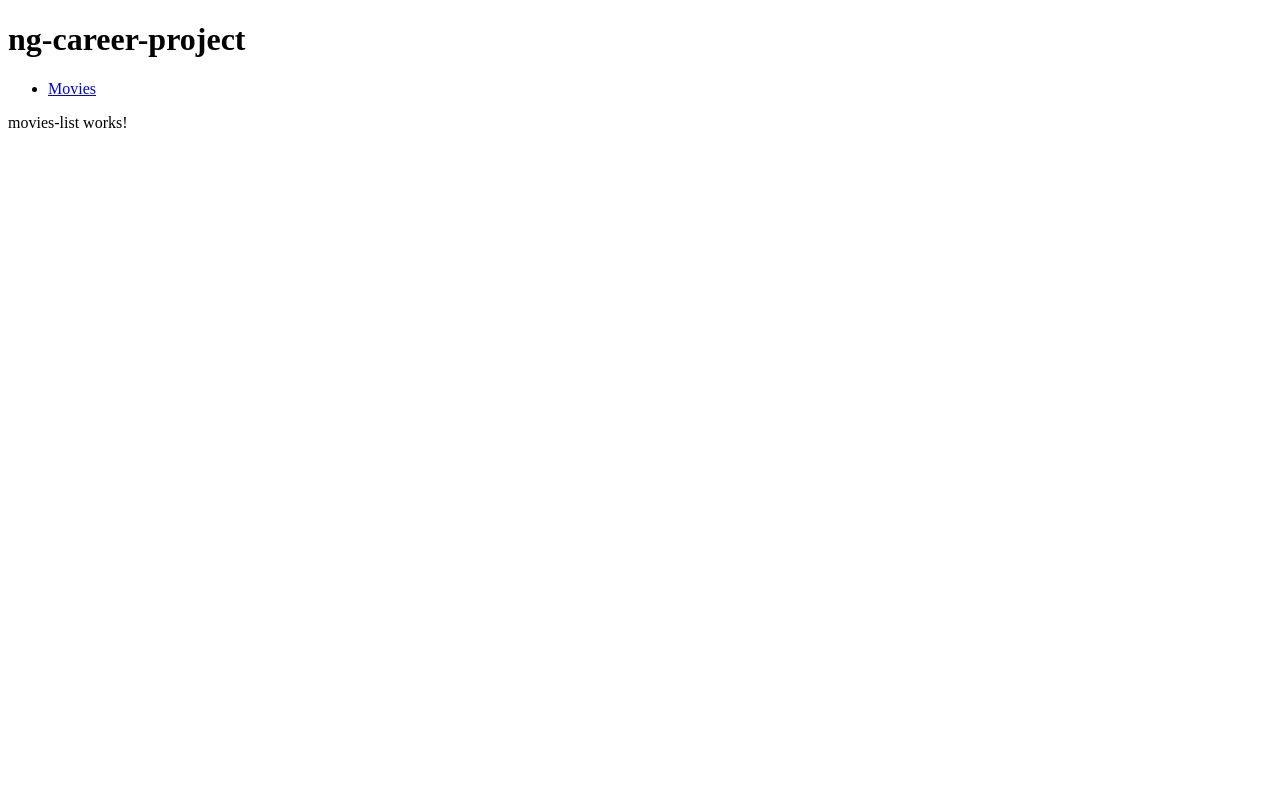
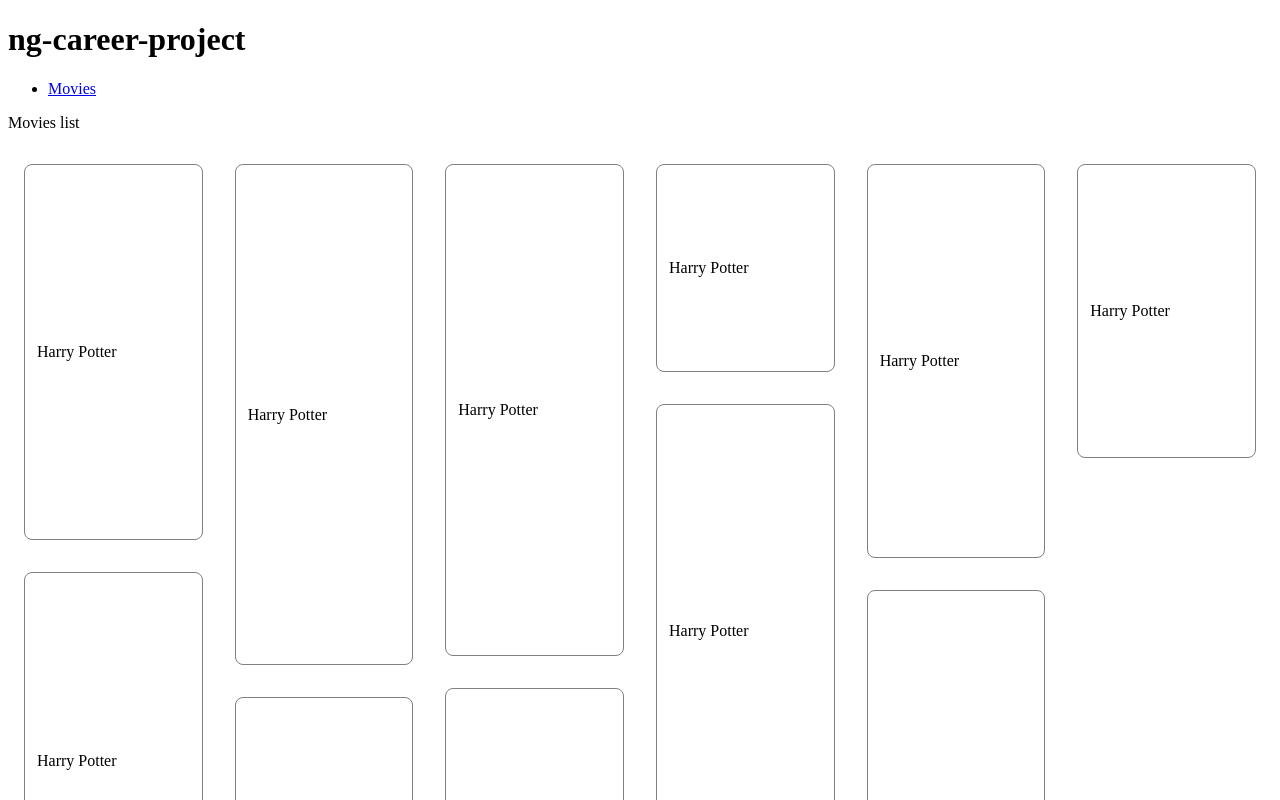
Before and after one commit to vicentemaximilianoh/test-project, an Angular app: page /movies in a window 1280 px wide. Shown: the top 800 px of the page. Built offline with nearby package versions, Linux system fonts and the light colour scheme.

Commit message:
Added dummy flexbox layout movies list

```diff
--- a/src/app/app.component.scss
+++ b/src/app/app.component.scss
@@ -0,0 +1,19 @@
+$border-primary: grey;
+$bg-primary: white;
+
+html {
+    box-sizing: border-box;
+    font-size: 24px;
+}
+
+*, *:before, *:after {
+    box-sizing: inherit
+}
+
+%card {
+    border: 1px solid $border-primary;
+    background: $bg-primary;
+    padding: 0.75rem;
+    border-radius: 0.5rem;
+    margin: 1rem;
+}
--- a/src/app/movies/movies-list/movies-list.component.html
+++ b/src/app/movies/movies-list/movies-list.component.html
@@ -1,3 +1,21 @@
-<p>
-  movies-list works!
-</p>
+
+<div class="movies-list">
+  <p>
+    Movies list
+  </p>
+
+  <section class="movies-container">
+    <div class="movie">Harry Potter</div>
+    <div class="movie">Harry Potter</div>
+    <div class="movie">Harry Potter</div>
+    <div class="movie">Harry Potter</div>
+    <div class="movie">Harry Potter</div>
+    <div class="movie">Harry Potter</div>
+    <div class="movie">Harry Potter</div>
+    <div class="movie">Harry Potter</div>
+    <div class="movie">Harry Potter</div>
+    <div class="movie">Harry Potter</div>
+    <div class="movie">Harry Potter</div>
+    <div class="movie">Harry Potter</div>
+  </section>
+</div>
--- a/src/app/movies/movies-list/movies-list.component.sass
+++ b/src/app/movies/movies-list/movies-list.component.sass
@@ -0,0 +1,21 @@
+@import '../../app.component'
+
+.movies-list
+    width: 100%;
+    margin: auto;
+
+.movies-container
+    display: flex
+    flex-flow: column wrap;
+    max-height: 1200px;
+
+
+.movie
+    @extend %card;
+    flex: 1 0  auto;
+
+@for $i from 1 through 12
+    .movie:nth-child(#{$i})
+        $h: (random(400) + 100) / 16 + rem;
+        height: $h;
+        line-height: $h;
```
